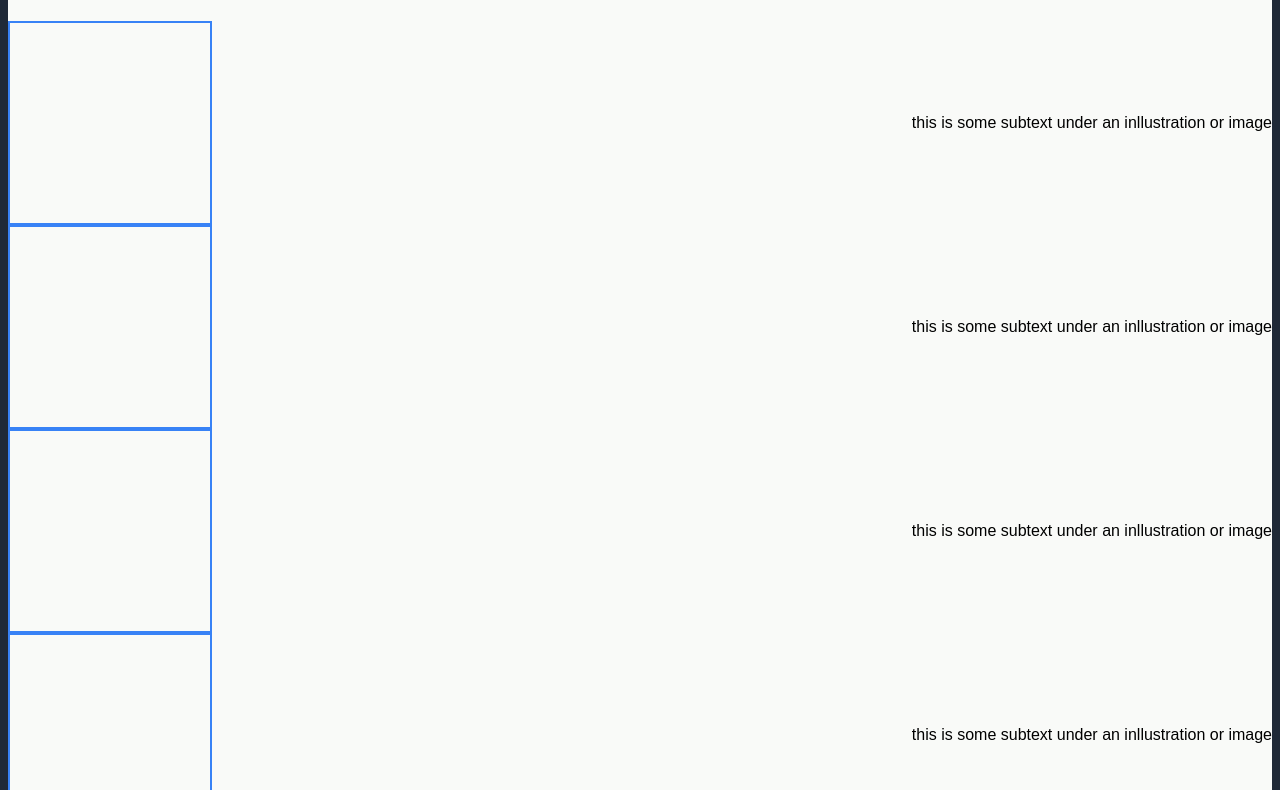
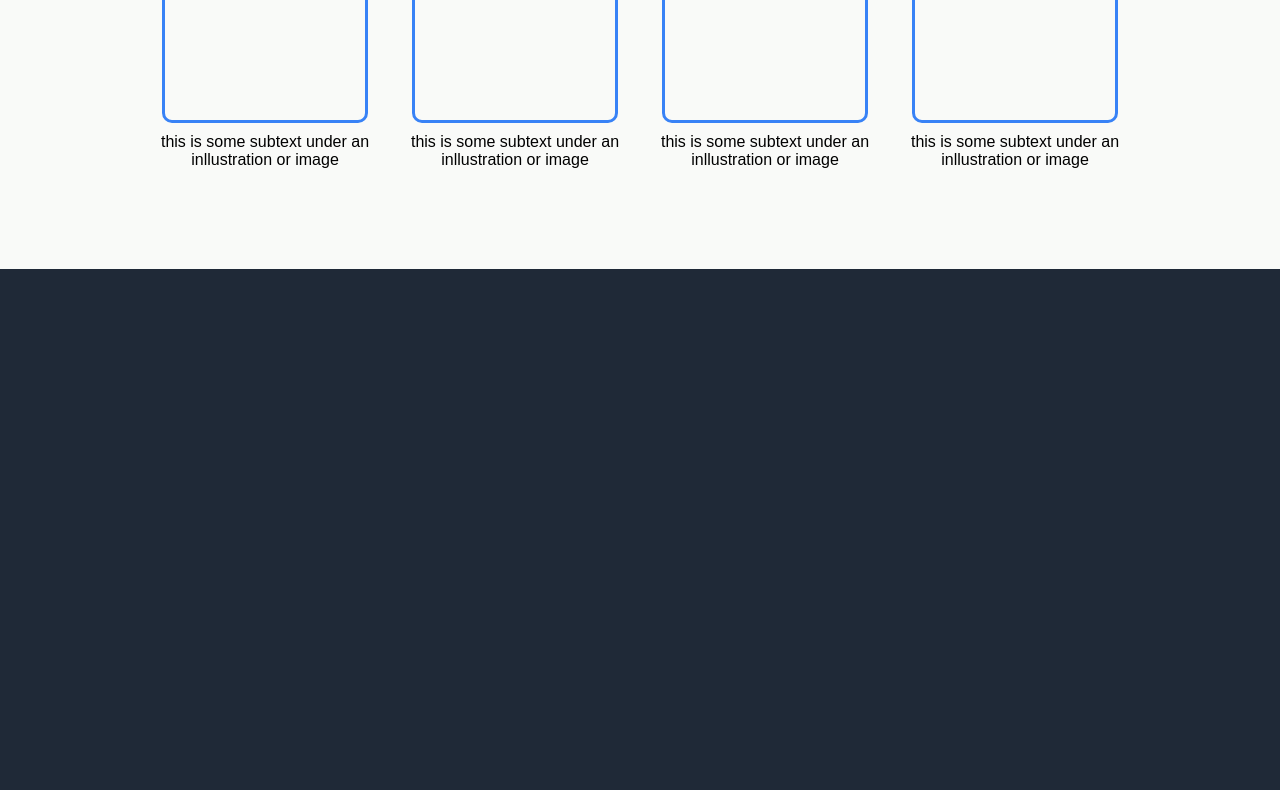
Before and after one commit to 09try/landing-page, a plain HTML site: page index.html in a window 1280 px wide. Shown: the part 569-1359 px from the top of the page. After the commit the page ends 838 px from the top, so only its background shows below. Drawn offline with Linux system fonts and the light colour scheme.

Commit message:
information part

```diff
--- a/index.html
+++ b/index.html
@@ -32,24 +32,35 @@
             </div>
         </div>
         <div class="info">
-            <p class="info-header">Some random information.</p>
+            <div class="info-title">Some random information.</div>
             <div class="info-content">
-                <div class="info-image"></div>
-                this is some subtext under an inllustration or image
-            </div>
-            <div class="info-content">
-                <div class="info-image"></div>
-                this is some subtext under an inllustration or image
-            </div>
-            <div class="info-content">
-                <div class="info-image"></div>
-                this is some subtext under an inllustration or image
-            </div>
-            <div class="info-content">
-                <div class="info-image"></div>
-                this is some subtext under an inllustration or image
+                <div class="info-item">
+                    <div class="info-image"></div>
+                    <div class="info-text">
+                        this is some subtext under an inllustration or image
+                    </div>
+                </div>
+                <div class="info-item">
+                    <div class="info-image"></div>
+                    <div class="info-text">
+                        this is some subtext under an inllustration or image
+                    </div>
+                </div>
+                <div class="info-item">
+                    <div class="info-image"></div>
+                    <div class="info-text">
+                        this is some subtext under an inllustration or image
+                    </div>
+                </div>
+                <div class="info-item">
+                    <div class="info-image"></div>
+                    <div class="info-text">
+                        this is some subtext under an inllustration or image
+                    </div>
+                </div>
             </div>
         </div>
+
     </div>
     <!-- <div class="footer">Copyright © The Odin Project 2021</div> -->
 </body>
--- a/style.css
+++ b/style.css
@@ -2,6 +2,7 @@ body {
     background-color: #1f2937;
     font-family: Trebuchet, sans-serif;
     height: 100vh;
+    margin: 0;
 }
 
 .container {
@@ -9,7 +10,6 @@ body {
     margin-right: auto;
     display: flex;
     flex-direction: column;
-    justify-content: center;
 }
 
 .header {
@@ -91,8 +91,14 @@ body {
 }
 
 .info {
+    padding-bottom: 100px;
+    width: 100%;
     text-align: center;
     background-color: #f9faf8;
+    display: flex;
+    flex-direction: row;
+    justify-content: space-around;
+    align-items: center;
 }
 
 .info-header {
@@ -101,15 +107,32 @@ body {
     color: #1f2937;
 }
 
+.info {
+    display: flex;
+    flex-direction: column;
+}
+
 .info-content {
     display: flex;
-    flex-direction: row;
-    justify-content: space-between;
     align-items: center;
+    justify-content: center;
+}
+
+.info-item {
+    display: flex;
+    flex-direction: column;
+    align-items: center;
+    justify-content: center;
+    width: 250px;
 }
 
 .info-image {
-    border: solid 2px #3882f6;
+    border: solid 3px #3882f6;
     width: 200px;
     height: 200px;
+    border-radius: 10px;
 }
+
+.info-text {
+    margin-top: 10px;
+}
```
Also changed, not shown: progress/04.PNG (added).
